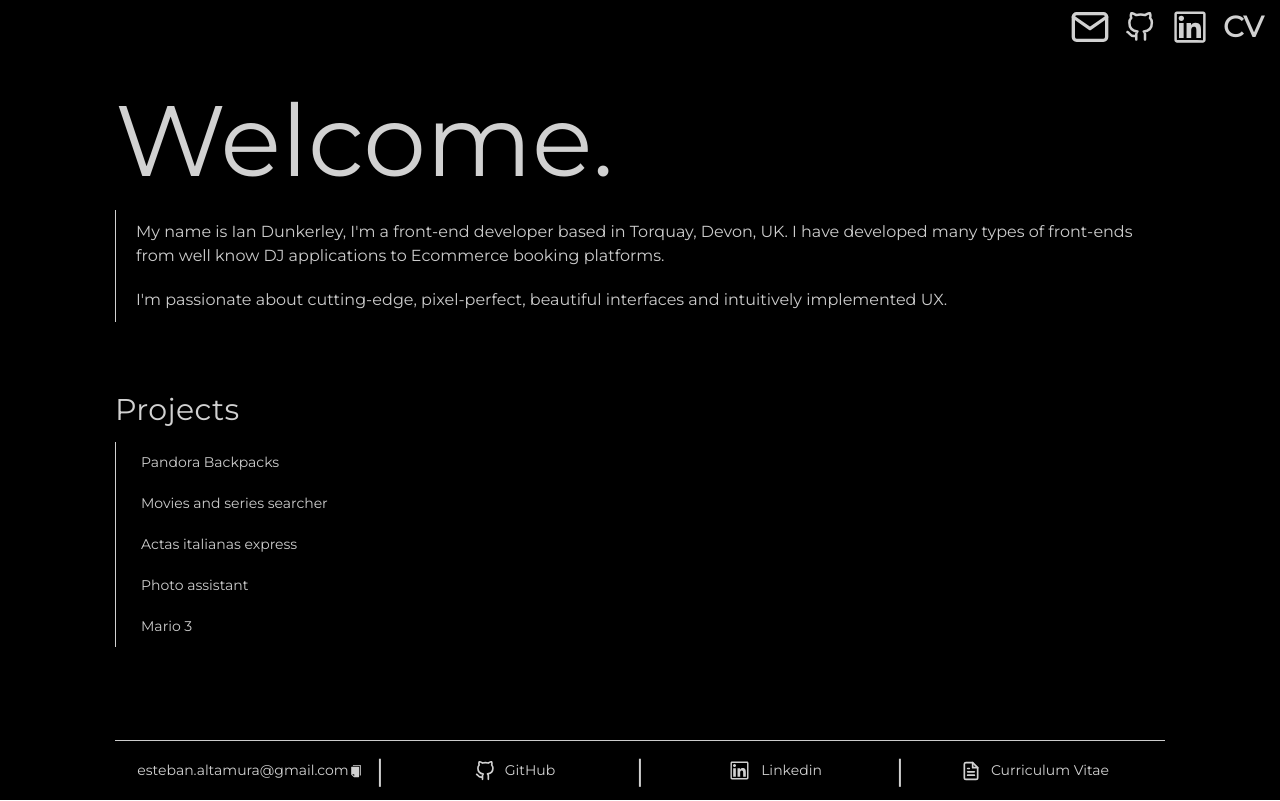
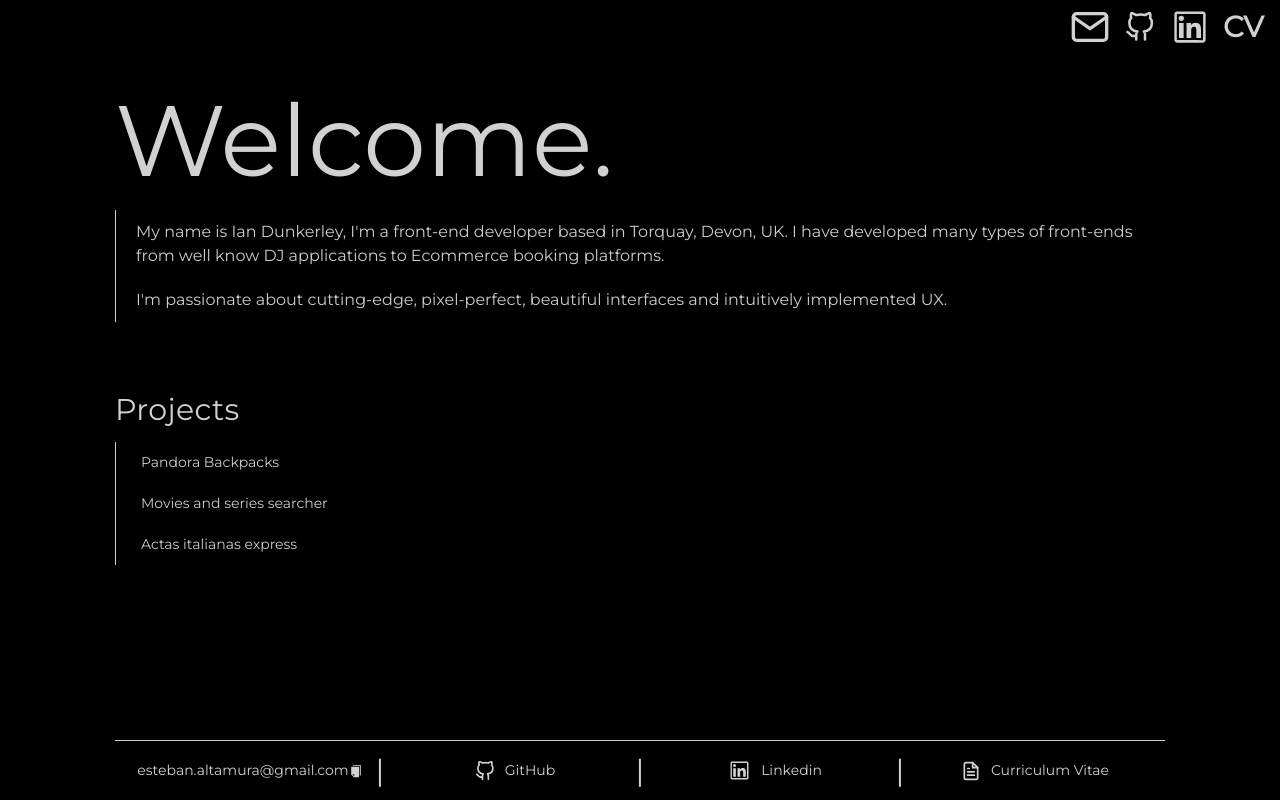
Before and after one commit to estebanaltamura/portfolio, a React (Create React App) app: page /home in a window 1280 px wide. Built offline with nearby package versions, Linux system fonts and the light colour scheme.

Commit message:
actualizacion

```diff
--- a/src/JSONs/JSONprojects.js
+++ b/src/JSONs/JSONprojects.js
@@ -132,18 +132,9 @@ export const projectsData = [
     technologies: [
       { name: "HTML", iconSrc: "https://i.postimg.cc/kGPKdGc8/HtmlIcon.png" },
       { name: "CSS", iconSrc: "https://i.postimg.cc/3Rvm6mgY/cssIcon.png" },
-      {
-        name: "Javascript",
-        iconSrc: "https://i.postimg.cc/7LHby70S/javascript-Icon.png",
-      },
-      {
-        name: "React",
-        iconSrc: "https://i.postimg.cc/MZ11m06Y/react-Icon.png",
-      },
-      {
-        name: "Firebase",
-        iconSrc: "https://i.postimg.cc/Kj7LcbqW/firebase-Icon.png",
-      },
+      { name: "Javascript", iconSrc: "https://i.postimg.cc/7LHby70S/javascript-Icon.png" },
+      { name: "React", iconSrc: "https://i.postimg.cc/MZ11m06Y/react-Icon.png" },
+      { name: "Firebase", iconSrc: "https://i.postimg.cc/Kj7LcbqW/firebase-Icon.png" }
     ],
     desktopPreviews:
     [
@@ -162,123 +153,10 @@ export const projectsData = [
       "https://i.postimg.cc/FRBYCqv4/carro-mobile-1.jpg"
     ],
 
-    // desktopPreview:
-    //   "https://firebasestorage.googleapis.com/v0/b/portafolio-b98ea.appspot.com/o/2023-04-25 15-01-23.mp4?alt=media&token=https://firebasestorage.googleapis.com/v0/b/portafolio-b98ea.appspot.com/o/2023-04-25%2015-01-23.mp4?alt=media&token=d4a6d705-7592-4afc-8707-d631be48616a",
-    // mobilePreview:
-    //   "https://firebasestorage.googleapis.com/v0/b/portafolio-b98ea.appspot.com/o/az_recorder_20230425_160007.mp4?alt=media&token=https://firebasestorage.googleapis.com/v0/b/portafolio-b98ea.appspot.com/o/az_recorder_20230425_160007.mp4?alt=media&token=bf8116a1-72a1-4a65-9c8d-2c5310b69fc1",
-    gitHubLink: "https://github.com/estebanaltamura/entregaFinal-Altamura",
-    webSiteLink: "https://entrega-final-altamura.vercel.app/",
-  },
 
-  {
-    name: "Photo assistant",
-    projectSummary: [
-      "PANDORA backpacks is a project which is a whole e-commerce developed in React using Firebase to saved the information of orders and products",
-      "PANDORA backpacks is a project which is a whole e-commerce developed in React using Firebase to saved the information of orders and products",
-      "PANDORA backpacks is a project which is a whole e-commerce developed in React using Firebase to saved the information of orders and products",
-      "PANDORA backpacks is a project which is a whole e-commerce developed in React using Firebase to saved the information of orders and products",
-    ],
-    projectDetails: [
-      "PANDORA backpacks is a project which is a whole e-commerce developed in React using Firebase to saved the information of orders and products",
-      "PANDORA backpacks is a project which is a whole e-commerce developed in React using Firebase to saved the information of orders and products",
-      "PANDORA backpacks is a project which is a whole e-commerce developed in React using Firebase to saved the information of orders and products",
-      "PANDORA backpacks is a project which is a whole e-commerce developed in React using Firebase to saved the information of orders and products",
-    ],
-    technologies: [
-      { name: "HTML", iconSrc: "https://i.postimg.cc/kGPKdGc8/HtmlIcon.png" },
-      { name: "CSS", iconSrc: "https://i.postimg.cc/3Rvm6mgY/cssIcon.png" },
-      {
-        name: "Javascript",
-        iconSrc: "https://i.postimg.cc/7LHby70S/javascript-Icon.png",
-      },
-      {
-        name: "React",
-        iconSrc: "https://i.postimg.cc/MZ11m06Y/react-Icon.png",
-      },
-      {
-        name: "Firebase",
-        iconSrc: "https://i.postimg.cc/Kj7LcbqW/firebase-Icon.png",
-      },
-    ],
-    desktopPreviews:
-    [
-      "https://i.postimg.cc/g0cyffCX/home-desktop-1.jpg",
-      "https://i.postimg.cc/VkWBZYVP/home-desktop-2.jpg",
-      "https://i.postimg.cc/28vxvdd6/colecciones-desktop-1.jpg",
-      "https://i.postimg.cc/2j1GjNVn/carro-desktop-1.jpg"
-    ],
-
-    mobilePreviews:
-    [
-      "https://i.postimg.cc/5yQ6h39F/home-mobile-1.jpg",
-      "https://i.postimg.cc/G90Hdy9g/home-mobile-2.jpg",
-      "https://i.postimg.cc/C1zGKbLw/home-mobile-3.jpg",
-      "https://i.postimg.cc/mDDcw40j/colecciones-mobile-1.jpg",
-      "https://i.postimg.cc/FRBYCqv4/carro-mobile-1.jpg"
-    ],
-
-    // desktopPreview:
-    //   "https://firebasestorage.googleapis.com/v0/b/portafolio-b98ea.appspot.com/o/2023-04-25 15-01-23.mp4?alt=media&token=https://firebasestorage.googleapis.com/v0/b/portafolio-b98ea.appspot.com/o/2023-04-25%2015-01-23.mp4?alt=media&token=d4a6d705-7592-4afc-8707-d631be48616a",
-    // mobilePreview:
-    //   "https://firebasestorage.googleapis.com/v0/b/portafolio-b98ea.appspot.com/o/az_recorder_20230425_160007.mp4?alt=media&token=https://firebasestorage.googleapis.com/v0/b/portafolio-b98ea.appspot.com/o/az_recorder_20230425_160007.mp4?alt=media&token=bf8116a1-72a1-4a65-9c8d-2c5310b69fc1",
-    gitHubLink: "https://github.com/estebanaltamura/entregaFinal-Altamura",
-    webSiteLink: "https://entrega-final-altamura.vercel.app/",
-  },
-
-  {
-    name: "Mario 3",
-    projectSummary: [
-      "Pandora Mochilas es un ecommerce simulado de mochilas desarrollado en React que integra todos los procesos menos la integración con un medio de pago.",
-    ],
-    projectDetails: [
-      "Persiste los datos del carro de compras en el local storage para poder recuperar la información ante una recarga o cierre de la página. El evento que dispara la carga de datos al storage es el unload y en el load se descargan. Mientras la página está en uso con normalidad no se persisten los datos del carro en el storage. Si en un contexto global",
-      "Se usaron métodos para que las imágenes no carguen una a una sino que el usuario vea las imágenes aparecer en un solo momento",
-      "Mientras se espera que todo esté cargado para mostrarle al usuario se utilizaron estados loading para colocar un spinner en el proceso",
-      "Hay un contexto global para los artículos agregados al carrito",
-      "Las imágenes están hosteadas en un storage de imágenes",
-      "Tanto los productos con todas sus características y rutas a recursos como las órdenes, se persisten en Firebase",
-      "Se crearon dos escenarios para la finalización de una compra. El pago con tarjeta en el cual como última pantalla muestra el objeto que se le pasaría a MercadoPago en el caso que este proyecto hubiese montado un servidor y se hubiese integrado MercadoPago y la otra opción es una opción custom en el cual hay que dejar los datos para que el vendedor luego lo contacte, en el cual el ecommerce persiste en Firebase todos los productos de la transacción más los datos que completó el usuario en el formulario en una orden.",
-    ],
-    technologies: [
-      { name: "HTML", iconSrc: "https://i.postimg.cc/kGPKdGc8/HtmlIcon.png" },
-      { name: "CSS", iconSrc: "https://i.postimg.cc/3Rvm6mgY/cssIcon.png" },
-      {
-        name: "Javascript",
-        iconSrc: "https://i.postimg.cc/7LHby70S/javascript-Icon.png",
-      },
-      {
-        name: "React",
-        iconSrc: "https://i.postimg.cc/MZ11m06Y/react-Icon.png",
-      },
-      {
-        name: "Firebase",
-        iconSrc: "https://i.postimg.cc/Kj7LcbqW/firebase-Icon.png",
-      },
-    ],
-    desktopPreviews:
-    [
-      "https://i.postimg.cc/g0cyffCX/home-desktop-1.jpg",
-      "https://i.postimg.cc/VkWBZYVP/home-desktop-2.jpg",
-      "https://i.postimg.cc/28vxvdd6/colecciones-desktop-1.jpg",
-      "https://i.postimg.cc/2j1GjNVn/carro-desktop-1.jpg"
-    ],
-
-    mobilePreviews:
-    [
-      "https://i.postimg.cc/5yQ6h39F/home-mobile-1.jpg",
-      "https://i.postimg.cc/G90Hdy9g/home-mobile-2.jpg",
-      "https://i.postimg.cc/C1zGKbLw/home-mobile-3.jpg",
-      "https://i.postimg.cc/mDDcw40j/colecciones-mobile-1.jpg",
-      "https://i.postimg.cc/FRBYCqv4/carro-mobile-1.jpg"
-    ],
-
-    // desktopPreview:
-    //   "https://firebasestorage.googleapis.com/v0/b/portafolio-b98ea.appspot.com/o/2023-04-25 15-01-23.mp4?alt=media&token=https://firebasestorage.googleapis.com/v0/b/portafolio-b98ea.appspot.com/o/2023-04-25%2015-01-23.mp4?alt=media&token=d4a6d705-7592-4afc-8707-d631be48616a",
-    // mobilePreview:
-    //   "https://firebasestorage.googleapis.com/v0/b/portafolio-b98ea.appspot.com/o/az_recorder_20230425_160007.mp4?alt=media&token=https://firebasestorage.googleapis.com/v0/b/portafolio-b98ea.appspot.com/o/az_recorder_20230425_160007.mp4?alt=media&token=bf8116a1-72a1-4a65-9c8d-2c5310b69fc1",
-    gitHubLink: "https://github.com/estebanaltamura/entregaFinal-Altamura",
-    webSiteLink: "https://entrega-final-altamura.vercel.app/",
-  },
+    gitHubLink: "https://github.com/estebanaltamura/actasitalianasexpress",
+    webSiteLink: "https://https://www.actasitalianasexpress.com/",
+  }
 ];
 
 /*
```
